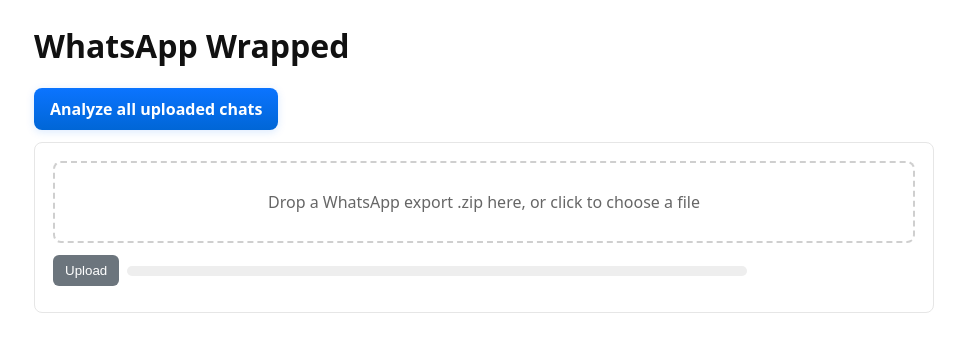
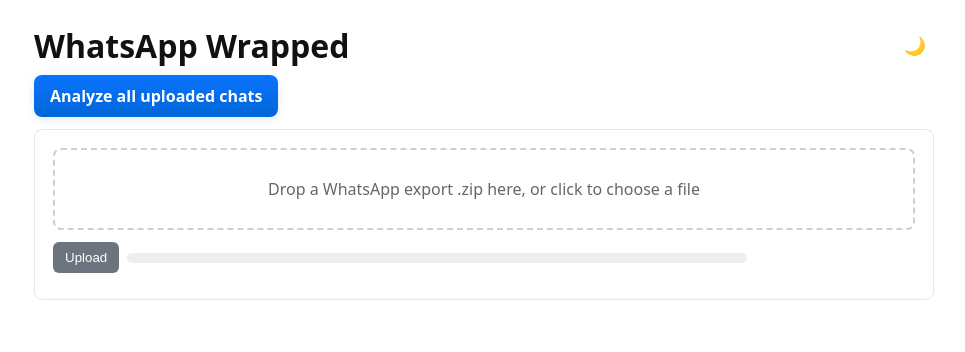
Before and after one commit to NoamRon1/whatsapp_wrapped, a Flask app: page / in a window 1280 px wide. Shown: the top 352 px of the page, without its empty margins (156-1121 px from the left). Run offline with Flask 3, Linux system fonts and the light colour scheme.

Commit message:
Feat: added dark mode! (beta)

```diff
--- a/static/css/styles.css
+++ b/static/css/styles.css
@@ -51,3 +51,62 @@ pre{white-space:pre-wrap;background:#f8f9fa;padding:12px;border-radius:6px;overf
 .word-cloud{padding:10px;border:1px solid #f0f0f0;border-radius:8px;background:#fff;min-height:60px}
 .wc-word{color:#1a1a1a;line-height:1;transition:transform .12s ease}
 .wc-word:hover{transform:translateY(-2px);color:#0056d6}
+
+/* theme toggle style */
+.theme-toggle{
+  border: 0;
+  background: transparent;
+  font-size:18px;
+  cursor:pointer;
+  padding:6px 8px;
+  border-radius:8px;
+}
+
+/* dark mode overrides */
+.dark body, .dark .card, .dark .msg-preview, .dark .username-list, .dark .word-cloud, .dark pre {
+  /* scope selectors below rely on html.documentElement having .dark */
+}
+
+/* apply global dark variables */
+:root {
+  --bg: #ffffff;
+  --text: #111111;
+  --muted: #666666;
+  --card-bg: #ffffff;
+  --border: #e6e6e6;
+  --accent: #007bff;
+  --muted-2: #f8f9fa;
+  --drop-border: #cfcfcf;
+  --drop-bg: transparent;
+}
+
+.dark {
+  --bg: #0f1720;
+  --text: #e6eef8;
+  --muted: #9fb0c7;
+  --card-bg: #0b1220;
+  --border: #1f2a36;
+  --accent: #4aa3ff;
+  --muted-2: #071017;
+  --drop-border: #274155;
+  --drop-bg: rgba(255,255,255,0.02);
+}
+
+/* apply variables where possible (light rules remain as before, but these ensure many areas switch) */
+body{background:var(--bg);color:var(--text)}
+.card{background:var(--card-bg);border:1px solid var(--border)}
+.msg-preview{background:var(--card-bg);border-color:var(--border)}
+.username-list{background:var(--card-bg);border-color:var(--border)}
+.word-cloud{background:var(--card-bg);border-color:var(--border)}
+pre{background:var(--muted-2);color:var(--text);border:1px solid var(--border)}
+
+.drop{border:2px dashed var(--drop-border);background:var(--drop-bg);color:var(--muted)}
+.drop.dragover{border-color:var(--accent);background:rgba(10,90,200,0.06);color:var(--text)}
+
+button{background:var(--accent);color:#fff}
+button.secondary{background:#6c757d;color:#fff}
+.bar{background:var(--accent)}
+
+/* small tweak for toggle contrast in dark */
+.dark .theme-toggle{background:rgba(255,255,255,0.04);color:var(--text)}
+.theme-toggle:focus{outline:2px solid rgba(0,123,255,0.18);outline-offset:2px}
--- a/templates/index.html
+++ b/templates/index.html
@@ -7,7 +7,11 @@
   <link rel="stylesheet" href="{{ url_for('static', filename='css/styles.css') }}">
 </head>
 <body>
-  <h1>WhatsApp Wrapped</h1>
+  <!-- header with theme toggle -->
+  <div style="display:flex;align-items:center;justify-content:space-between;margin-bottom:8px">
+    <h1 style="margin:0">WhatsApp Wrapped</h1>
+    <button id="themeToggle" class="theme-toggle" title="Toggle dark / light">🌙</button>
+  </div>
 
   <!-- big analyze button -->
   <div style="margin-bottom:12px">
@@ -160,5 +164,36 @@
       return String(s).replace(/[&<>"']/g, c => ({'&':'&amp;','<':'&lt;','>':'&gt;','"':'&quot;',"'":"&#39;"}[c]));
     }
   </script>
+
+  <script>
+    // filepath: C:\Users\noam2\Documents\Src\whatsapp_wrapped\templates\index.html (theme snippet)
+    (function(){
+      const key = 'wh_wrapped_theme';
+      const btn = document.getElementById('themeToggle');
+      function applyTheme(theme){
+        document.documentElement.classList.toggle('dark', theme === 'dark');
+        btn.textContent = theme === 'dark' ? '☀️' : '🌙';
+      }
+      function getStored(){
+        try { return localStorage.getItem(key) || null } catch(e){ return null }
+      }
+      function setStored(v){
+        try { localStorage.setItem(key, v) } catch(e){}
+      }
+      // init
+      const stored = getStored();
+      if(stored) applyTheme(stored);
+      else {
+        // respect prefers-color-scheme as default
+        const prefersDark = window.matchMedia && window.matchMedia('(prefers-color-scheme: dark)').matches;
+        applyTheme(prefersDark ? 'dark' : 'light');
+      }
+      btn.addEventListener('click', ()=>{
+        const now = document.documentElement.classList.contains('dark') ? 'light' : 'dark';
+        applyTheme(now);
+        setStored(now);
+      });
+    })();
+  </script>
 </body>
 </html>
```
Also changed, not shown: templates/analyze.html (+36 -1 lines).
